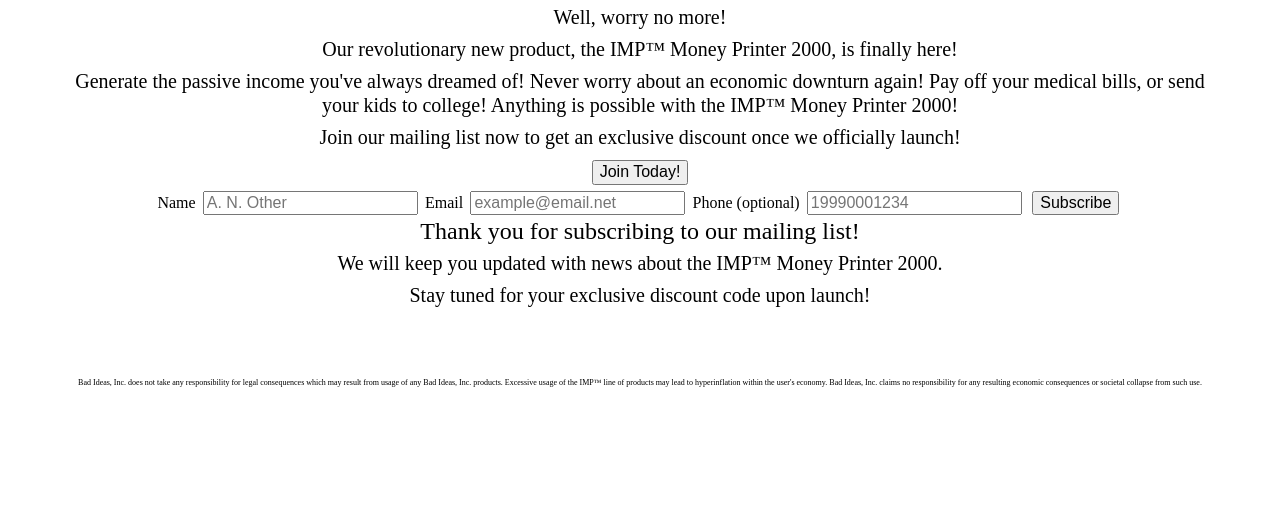
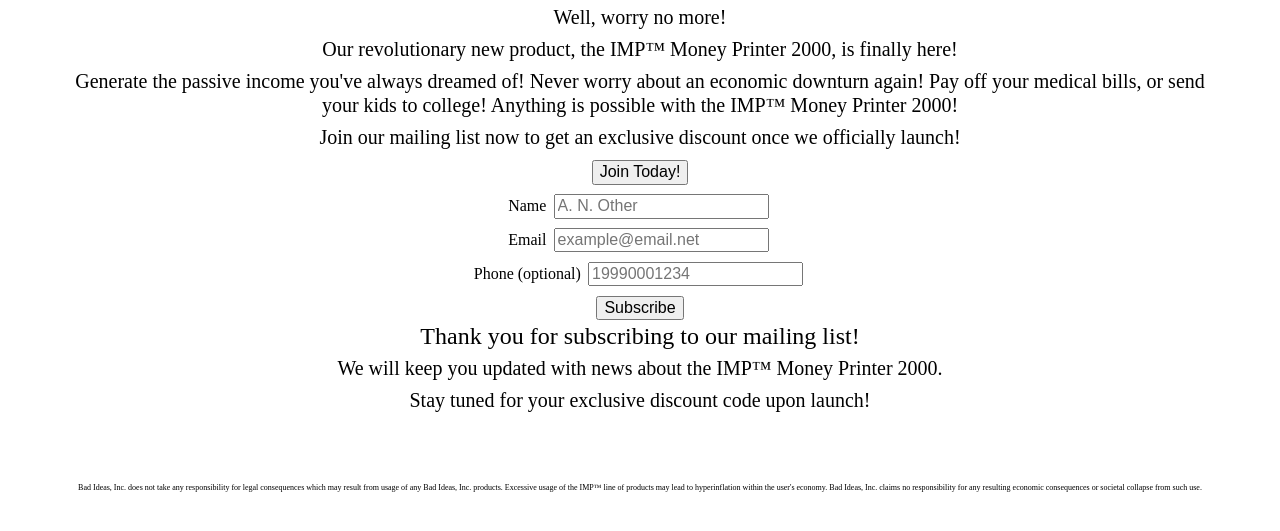
Before and after one commit to ITMD-362-S23-kszczech/project1, a plain HTML site: page index.html in a window 1280 px wide. Shown: the part 163-694 px from the top of the page. Drawn offline with Linux system fonts and the light colour scheme.

Commit message:
Added divs for controlling form style

```diff
--- a/css/style.css
+++ b/css/style.css
@@ -53,6 +53,10 @@ body {
   font-size:0.5rem;
 }
 
+.zone {
+  margin:0.2rem;
+}
+
 input {
   margin:0.2rem;
 }
--- a/index.html
+++ b/index.html
@@ -19,12 +19,18 @@
 			</div>
 			<div id="form">
 				<form method="post" action="#submit">
+					<div class="zone">
 						<label for="name">Name</label>
 						<input id="name" type="text" name="name" placeholder="A. N. Other">
+					</div>
+					<div class="zone">
 						<label for="email">Email</label>
 						<input id="email" type="email" name="email" placeholder="example@email.net">
+					</div>
+					<div class="zone">
 						<label for="phone">Phone (optional)</label>
 						<input id="phone" type="tel" name="phone" placeholder="19990001234">
+					</div>
 					<input type="submit" value="Subscribe">
 				</form>
 			</div>
```
Lines whose indentation alone changed are shown as unchanged.
